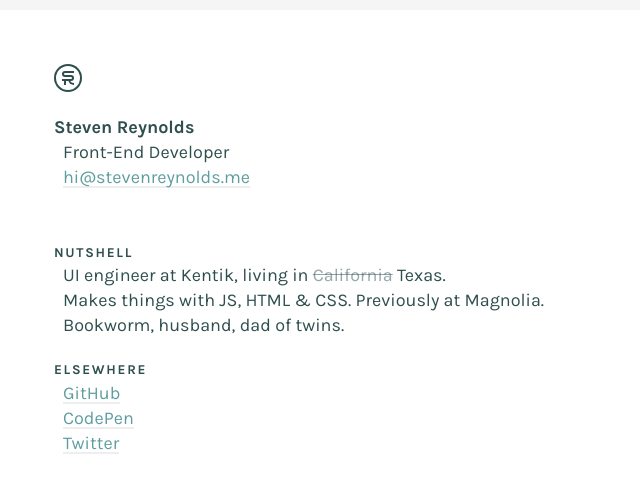
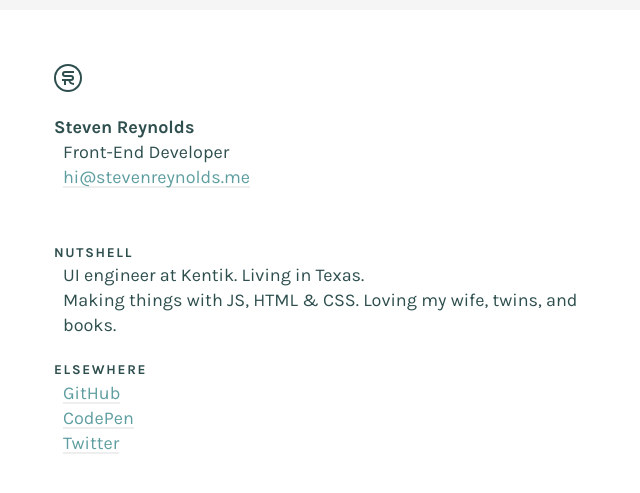
Before and after one commit to stvnrynlds/stvnrynlds.github.io, a Jekyll site: the page built from index.html, in a window 1280 px wide. Shown: the top 493 px of the page, without its empty margins (0-640 px from the left). Built offline with Jekyll 4.4.1, drawn with Linux system fonts in a browser that asks for light colours.

Commit message:
Update Bio

```diff
--- a/index.html
+++ b/index.html
@@ -11,7 +11,7 @@ layout: home
 </header>
 
 <h3>Nutshell</h3>
-<p>UI engineer at Kentik, living in <s>California</s> Texas. <br> Makes things with JS, HTML &amp; CSS. Previously at Magnolia. Bookworm, husband, dad of twins.</p>
+<p>UI engineer at Kentik. Living in Texas. <br> Making things with JS, HTML &amp; CSS. Loving my wife, twins, and books.</p>
 
 <h3>Elsewhere</h3>
 <ul>
```
